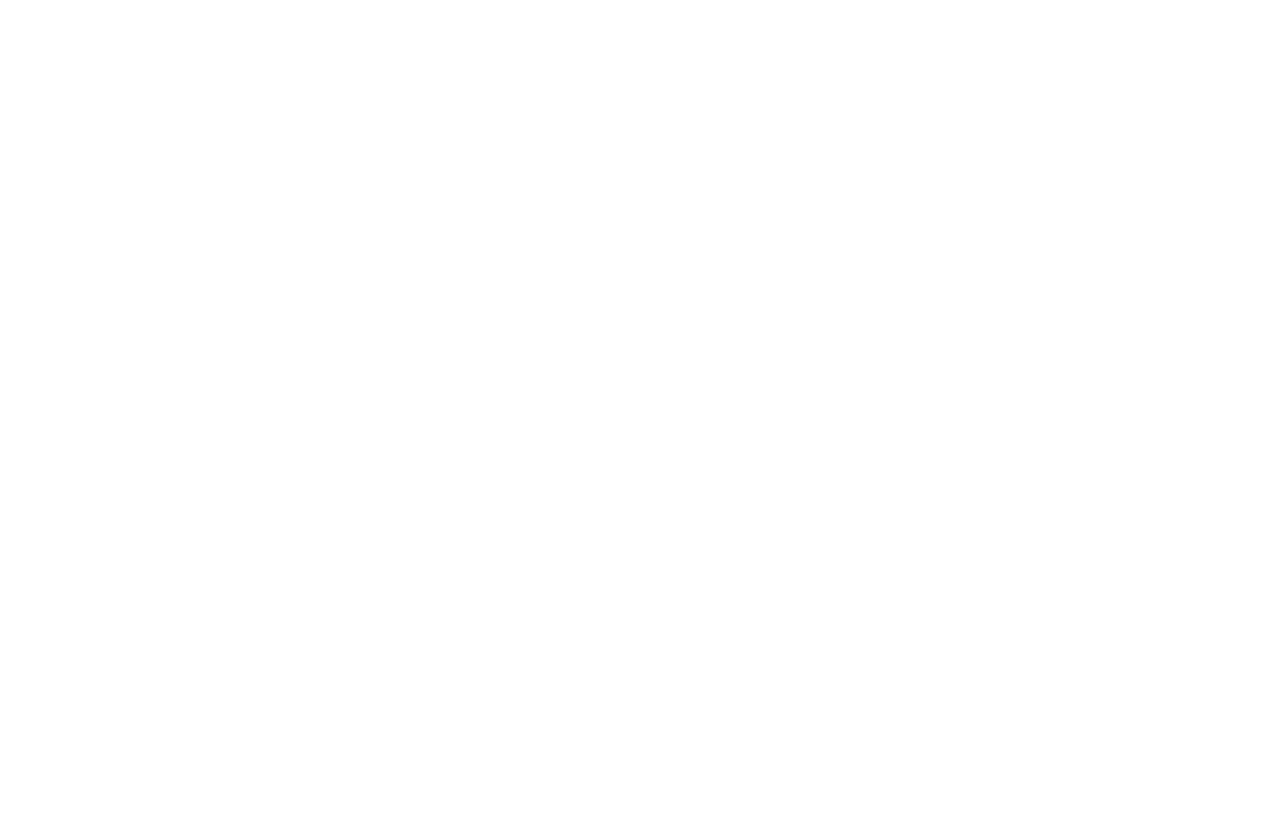
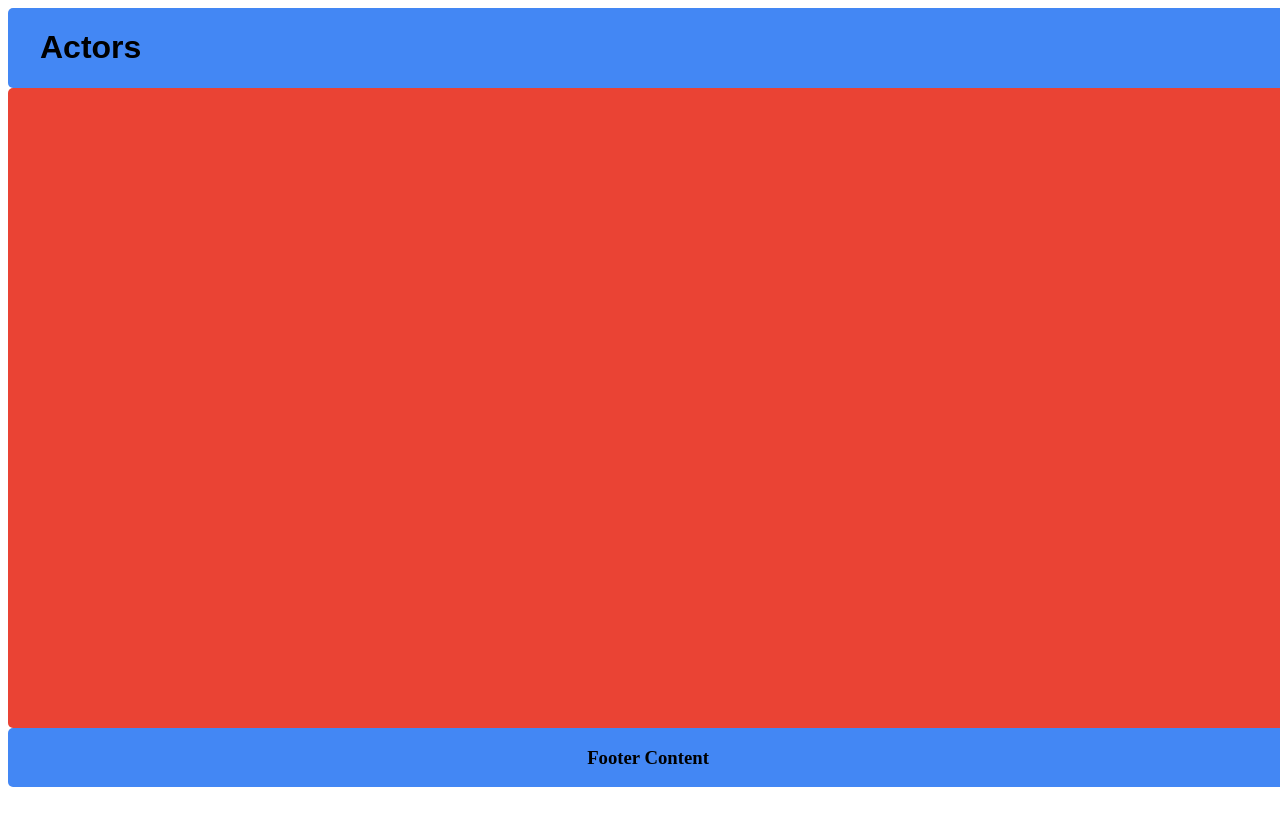
Before and after one commit to lbarbula/galvanize-films, a plain HTML site: page actors.html in a window 1280 px wide. Drawn offline with Linux system fonts and the light colour scheme.

Commit message:
style change

```diff
--- a/actors.html
+++ b/actors.html
@@ -0,0 +1,18 @@
+<!DOCTYPE html>
+<html>
+  <head>
+    <meta charset="utf-8">
+    <link rel="stylesheet" type="text/css" href="style.css">
+    <title></title>
+  </head>
+  <body>
+    <header>
+      <h1>Actors</h1>
+    </header>
+    <main id="actorsPage">
+    </main>
+    <footer>
+      <h3>Footer Content</h3>
+    </footer>
+  </body>
+</html>
--- a/style.css
+++ b/style.css
@@ -27,6 +27,10 @@ main {
   background-image: none;
   background-color: hsl(5, 81%, 56%);
 }
+#actorsPage {
+  background-image: none;
+  background-color: hsl(5, 81%, 56%);
+}
 form {
   display: flex;
   justify-content: center;
```
